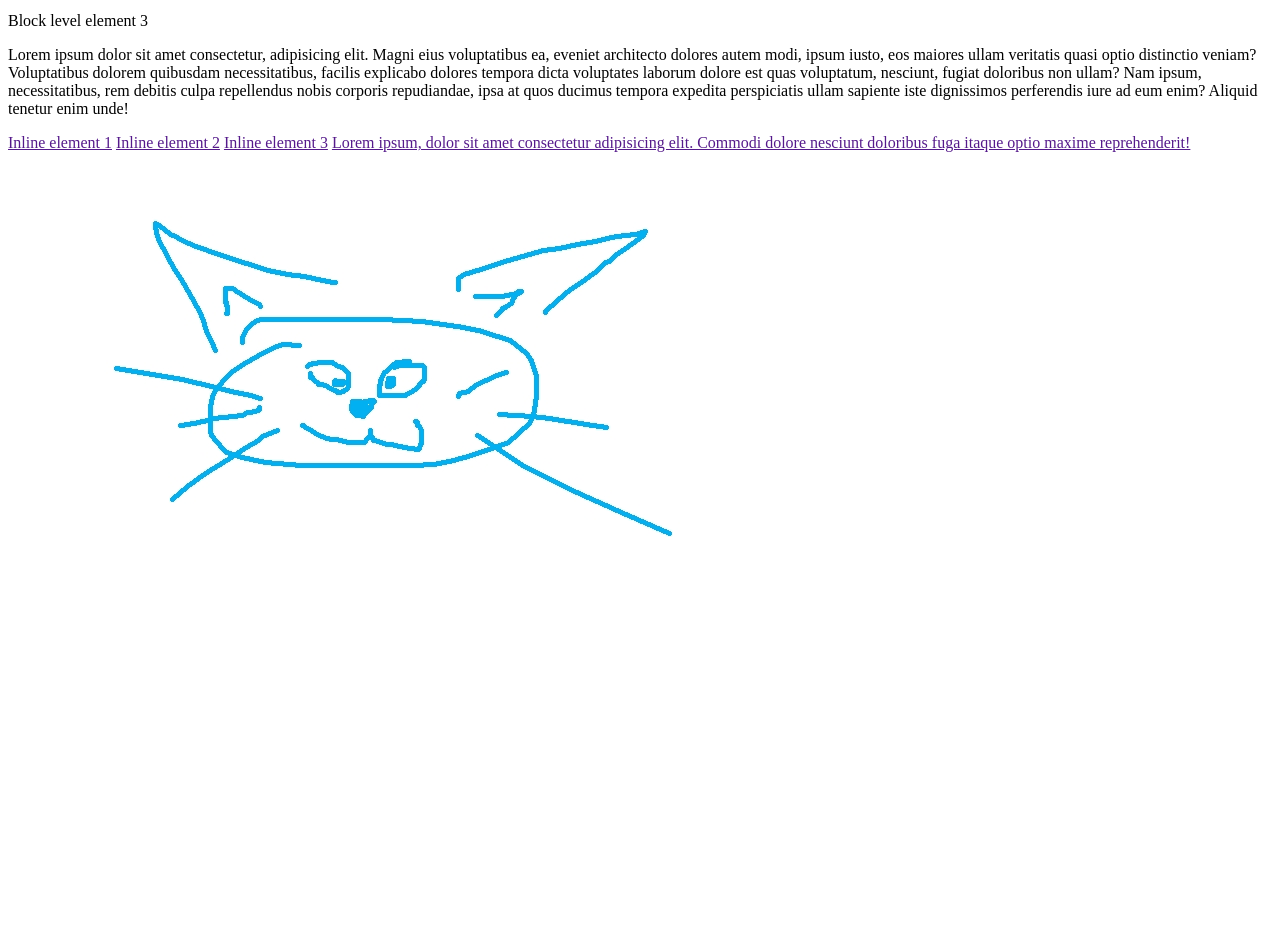
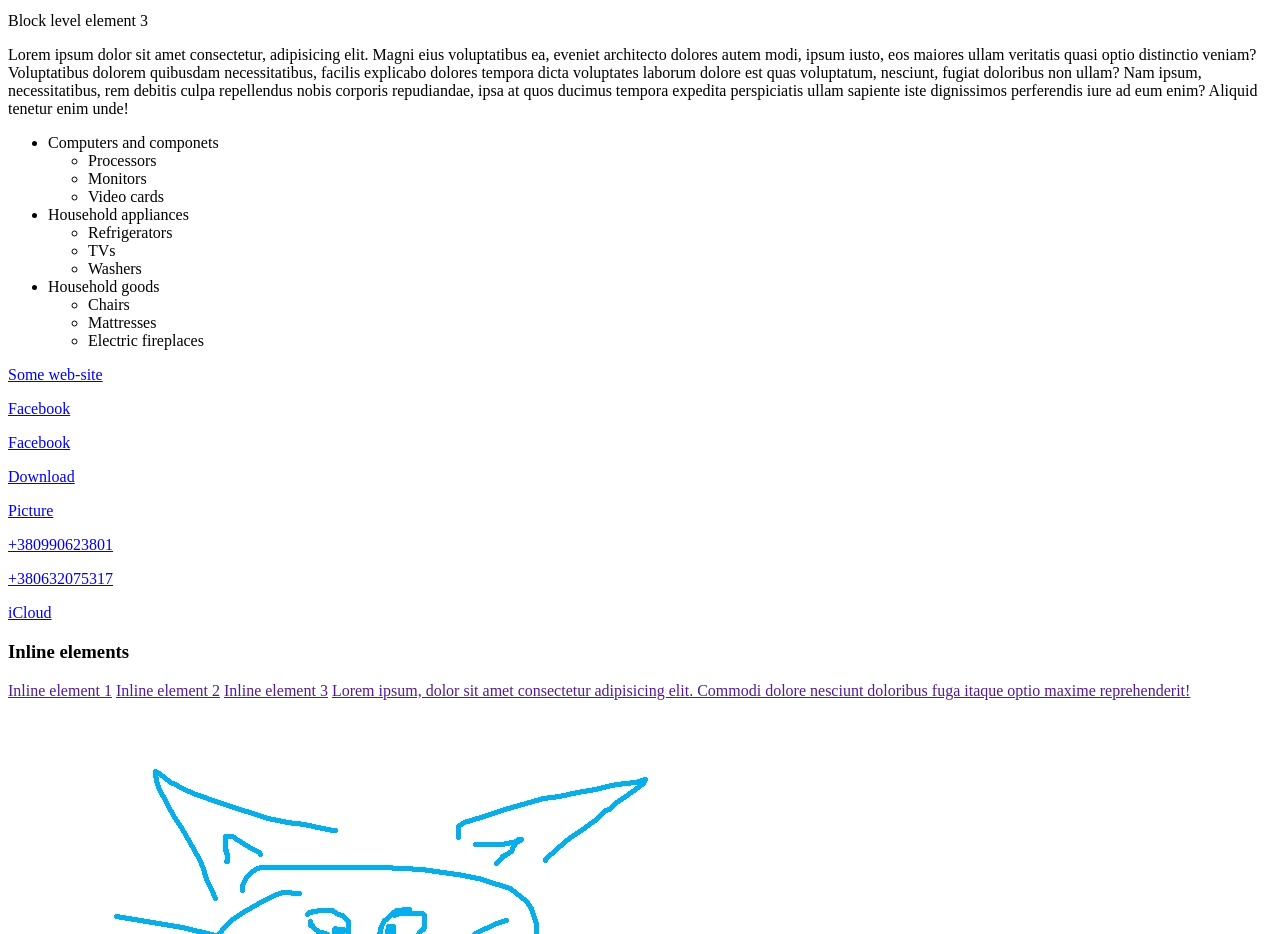
Before and after one commit to ESe92/STUDY, a plain HTML site: page index.html in a window 1280 px wide. Shown: the part 1060-1994 px from the top of the page. Drawn offline with Linux system fonts and the light colour scheme.

Commit message:
23 08 2023
Learning

```diff
--- a/index.html
+++ b/index.html
@@ -9,7 +9,9 @@
         <title>HTML IT'S EASY!</title>
 
         <body>
+
             <!--Content-->>
+
             <h1>Page title</h1>
             <h2>Article title</h2>
             <p>Lorem ipsum dolor sit amet consectetur adipisicing.
@@ -25,7 +27,9 @@
             <p>Lorem ipsum dolor sit amet consectetur adipisicing elit. Porro, autem distinctio eos cum totam nostrum amet ipsam facilis! Dignissimos amet ea dolore sapiente reiciendis voluptates id, optio labore repellat, quo magnam ipsa modi architecto nihil praesentium porro sunt doloremque dolorem? Explicabo sit voluptatibus ut cumque repellat magnam recusandae fuga excepturi numquam asperiores, maxime officiis necessitatibus cupiditate, iure inventore doloremque, possimus fugit esse magni tempore animi molestias blanditiis soluta. Blanditiis corporis non aut animi! Quae sed eveniet repellat.</p>
             <h2>How to brew tea</h2>
             <p>Step-by-step instruction for dummies, just repeat it and you`ll be good at it</p>
+
             <!--A numbered list-->
+
             <ol>
                 <li>Boil water</li>
                 <li>Pour tea into the cup</li>
@@ -34,6 +38,9 @@
             </ol>
             <h2>The hottest resorts</h2>
             <p>Experts recommed visiting the folloqing locations</p>
+
+            <!--A labeled unordered list-->
+
             <ul>
                 <li>Tunisia</li>
                 <li>Turkey</li>
@@ -41,7 +48,9 @@
                 <li>Egypt</li>
             </ul>
             <a href="https://google.com">Link to Google's home page</a>
+
             <!--Block level elements-->
+
             <p>Block level element 1</p>
             <p>Block level element 2</p>
             <p>Block level element 3</p>
@@ -57,7 +66,56 @@
                 corporis repudiandae, ipsa at quos ducimus tempora
                 expedita perspiciatis ullam sapiente iste dignissimos
                 perferendis iure ad eum enim? Aliquid tenetur enim unde!</p>
+
+           <!--A Sublists-->
+
+           <ul>
+            <li>
+                Computers and componets
+                 <ul>
+                     <li>Processors</li>
+                     <li>Monitors</li>
+                     <li>Video cards</li>
+                    </ul>
+            </li>
+            <li>Household appliances</li>
+            <ul>
+                <li>Refrigerators</li>
+                <li>TVs</li>
+                <li>Washers</li>
+            </ul>
+            <li>Household goods</li>
+            <ul>
+                <li>Chairs</li>
+                <li>Mattresses</li>
+                <li>Electric fireplaces</li>
+            </ul>
+           </ul>
+
+           <!--Link-->
+            <p><a href="https://www.ukr.net/">Some web-site</a></p>
+            <p><a href="https://Facebook.com">Facebook</a></p>
+            <p><a href="https://Facebook.com" target="_blank" rel="noreferrer noopener">Facebook</a></p>
+
+            <!--Download link-->
+
+            <p><a href="cat.jpg" download> Download </a></p>
+            <p><a href="cat.jpg" target="_blank" rel="noopener">Picture</a></p>
+
+            <!--Scecial values href-->
+
+            <!--Phone number reference-->
+
+            <p><a href="tel:+380990623801">+380990623801</a></p>
+            <p><a href="tel:+380632075317">+380632075317</a></p>
+
+           <!--Email link-->
+
+            <p><a href="mailto:seleznjov.e.i@gmail.com">iCloud</a></p>
+
             <!--Inline elements-->
+
+           <h3>Inline elements</h3>
             <a href=""> Inline element 1</a>
             <a href=""> Inline element 2</a>
             <a href=""> Inline element 3</a>
```
